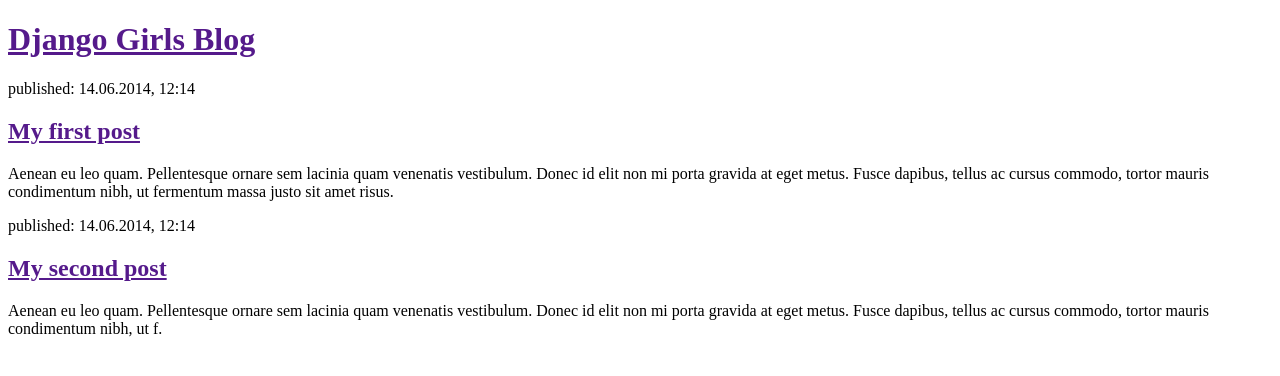
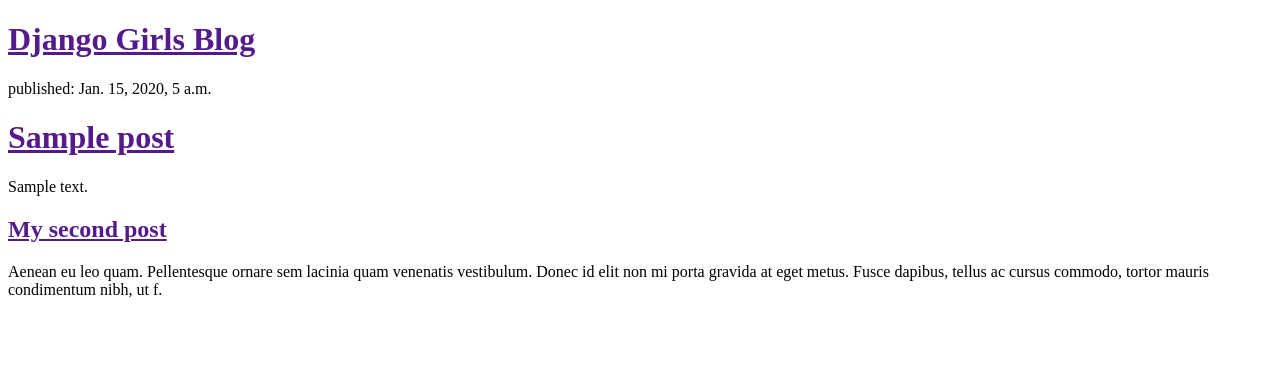
Before and after one commit to quantcompany/test-django-blog, a Django app: page / in a window 1280 px wide. Shown: the top 376 px of the page. Run offline with Django 3.2, Linux system fonts and the light colour scheme; tables that the repository leaves empty hold one stand-in row (values such as "Sample post").

Commit message:
modified templates for display post titles

```diff
--- a/blog/templates/blog/post_list.html
+++ b/blog/templates/blog/post_list.html
@@ -8,14 +8,15 @@
             <h1><a href="">Django Girls Blog</a></h1>
         </div>
 
+    {% for post in posts %}
         <div>
-            <p>published: 14.06.2014, 12:14</p>
-            <h2><a href="">My first post</a></h2>
-            <p>Aenean eu leo quam. Pellentesque ornare sem lacinia quam venenatis vestibulum. Donec id elit non mi porta gravida at eget metus. Fusce dapibus, tellus ac cursus commodo, tortor mauris condimentum nibh, ut fermentum massa justo sit amet risus.</p>
+            <p>published: {{ post.published_date }}</p>
+            <h1><a href="">{{ post.title }}</a></h1>
+            <p>{{ post.text|linebreaks }}</p>
         </div>
+    {% endfor %}
 
         <div>
-            <p>published: 14.06.2014, 12:14</p>
             <h2><a href="">My second post</a></h2>
             <p>Aenean eu leo quam. Pellentesque ornare sem lacinia quam venenatis vestibulum. Donec id elit non mi porta gravida at eget metus. Fusce dapibus, tellus ac cursus commodo, tortor mauris condimentum nibh, ut f.</p>
         </div>
--- a/blog/views.py
+++ b/blog/views.py
@@ -1,5 +1,8 @@
 from django.shortcuts import render
+from django.utils import timezone
+from .models import Post
 
-# Create your views here.
 def post_list(request):
-    return render(request, 'blog/post_list.html', {})
+    #posts = Post.objects.filter(published_date__lte=timezone.now()).order_by('published_date')
+    posts = Post.objects.all()
+    return render(request, 'blog/post_list.html', {'posts': posts})
```
